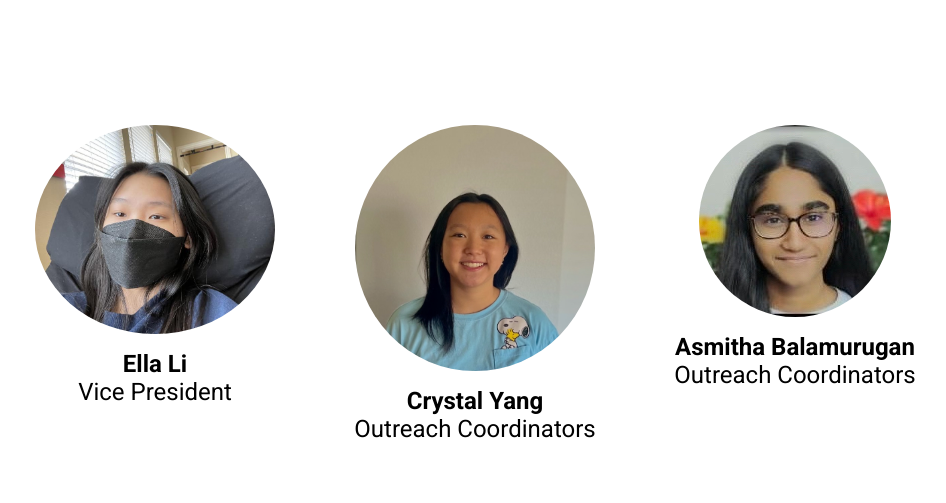
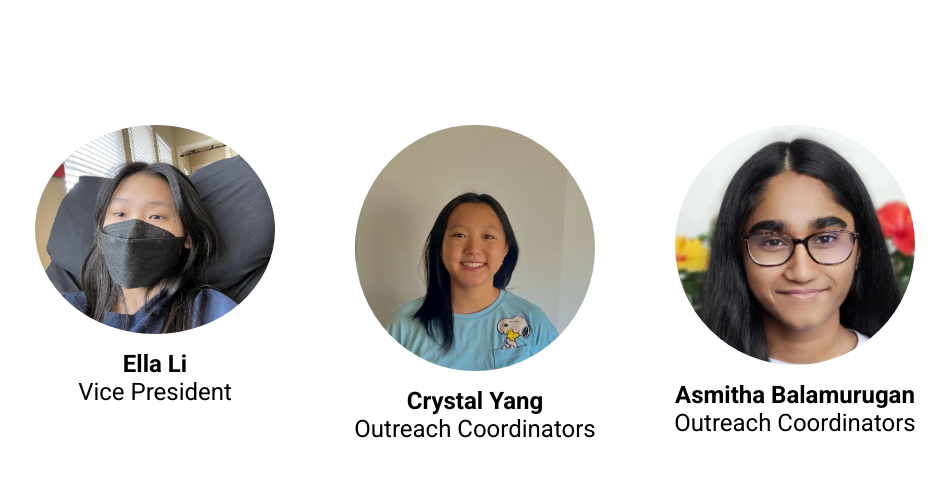
Before and after one commit to gwckaty/katyhacks, a plain HTML site: page index.html in a window 1280 px wide. Shown: the part 9940-10443 px from the top of the page, without its empty margins (165-1111 px from the left). Drawn offline with nearby package versions, Linux system fonts and the light colour scheme; a script that the page names is missing.

Commit message:
added asmitha

```diff
--- a/index.html
+++ b/index.html
@@ -1306,7 +1306,7 @@
                 </section>
               </div>
               <div class="profile">
-                <img class="profilePhoto" src="asmitha.jpeg">
+                <img class="profilePhoto" src="asmitha.jpg">
                 <section class="profileCaption">
                   <p>Asmitha Balamurugan</p>
                   <p>Outreach Coordinators</p>
```
Also changed, not shown: asmitha.jpg (added).
